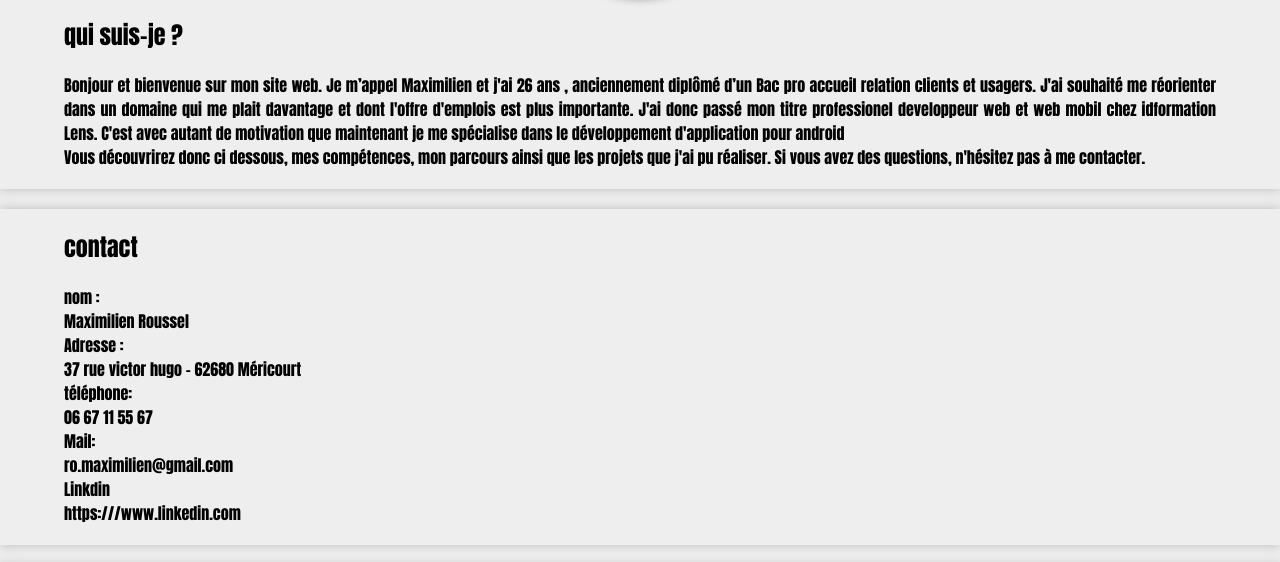
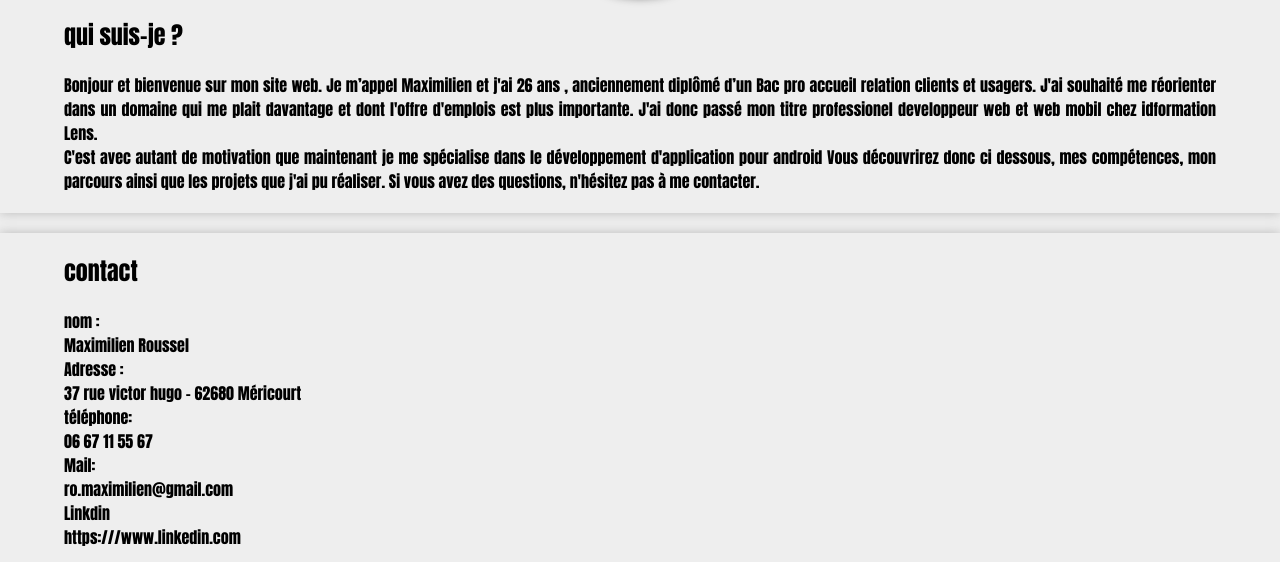
Before and after one commit to MaximilienR/curriculum_vitae, a plain HTML site: page index.html in a window 1280 px wide. Shown: the part 170-732 px from the top of the page. Drawn offline with Linux system fonts and the light colour scheme.

Commit message:
Update index.html

```diff
--- a/index.html
+++ b/index.html
@@ -23,8 +23,8 @@
             <p> Bonjour et bienvenue sur mon site web.
                 Je m’appel Maximilien et j'ai 26 ans , anciennement diplômé d’un  Bac pro accueil relation clients et usagers.
                 J'ai souhaité me réorienter dans un domaine qui me plait davantage et dont l'offre d'emplois est plus importante.
-                J'ai donc passé mon titre professionel  developpeur web et web mobil chez idformation Lens.
-                C'est avec autant de  motivation que maintenant je me spécialise dans le développement d'application pour android <br/>
+                J'ai donc passé mon titre professionel  developpeur web et web mobil chez idformation Lens.<br/>
+                C'est avec autant de  motivation que maintenant je me spécialise dans le développement d'application pour android
                 Vous découvrirez donc ci dessous, mes compétences, mon parcours ainsi que les projets que j'ai pu réaliser.
                 Si vous avez des questions, n'hésitez pas à me contacter.
                   </p>
```
